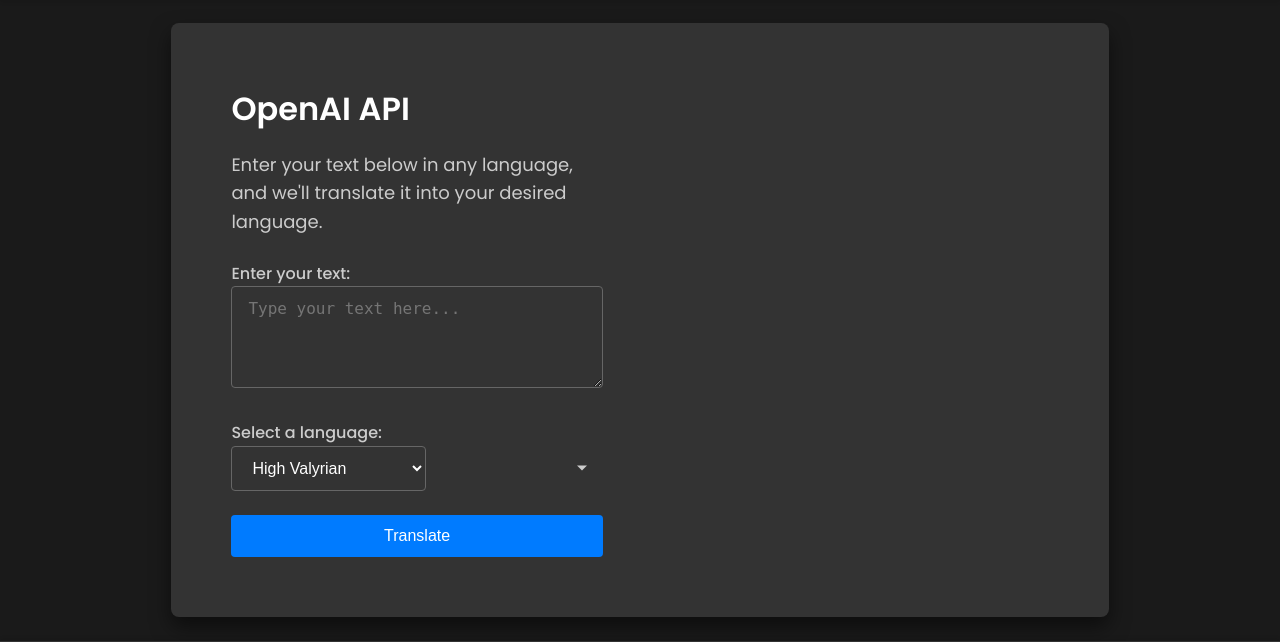
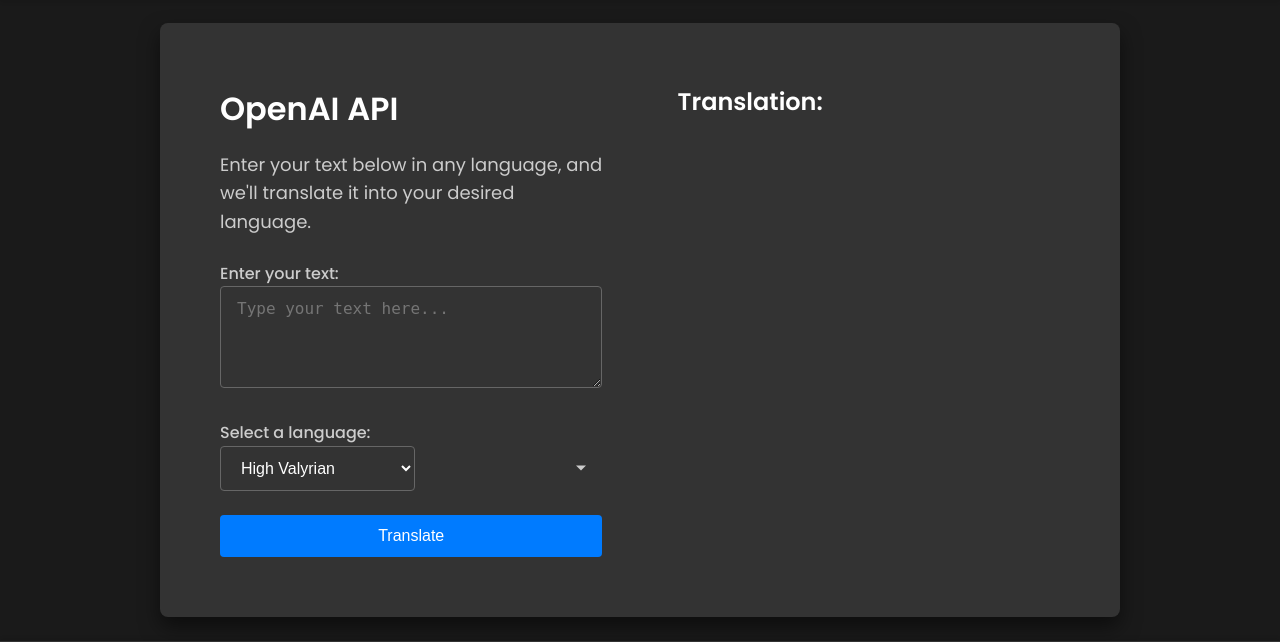
Before and after one commit to WJLinstead/OpenAI-Deliverables, a Node server app: page / in a window 1280 px wide. Shown: the part 90-732 px from the top of the page. Run offline with Node 20, Linux system fonts and the light colour scheme.

Commit message:
update index.hbs

```diff
--- a/views/index.hbs
+++ b/views/index.hbs
@@ -30,12 +30,13 @@
       </form>
     </div>
     <div class="right-section">
+      <h2 class="translation-title">Translation:</h2>
       {{#if translation}}
-      <h2 class="translation-title">Translation:</h2>
       <div class="translation-box">
         <p class="translation-text">{{ translation }}</p>
       </div>
       {{/if}}
+
     </div>
   </div>
 </div>
```
